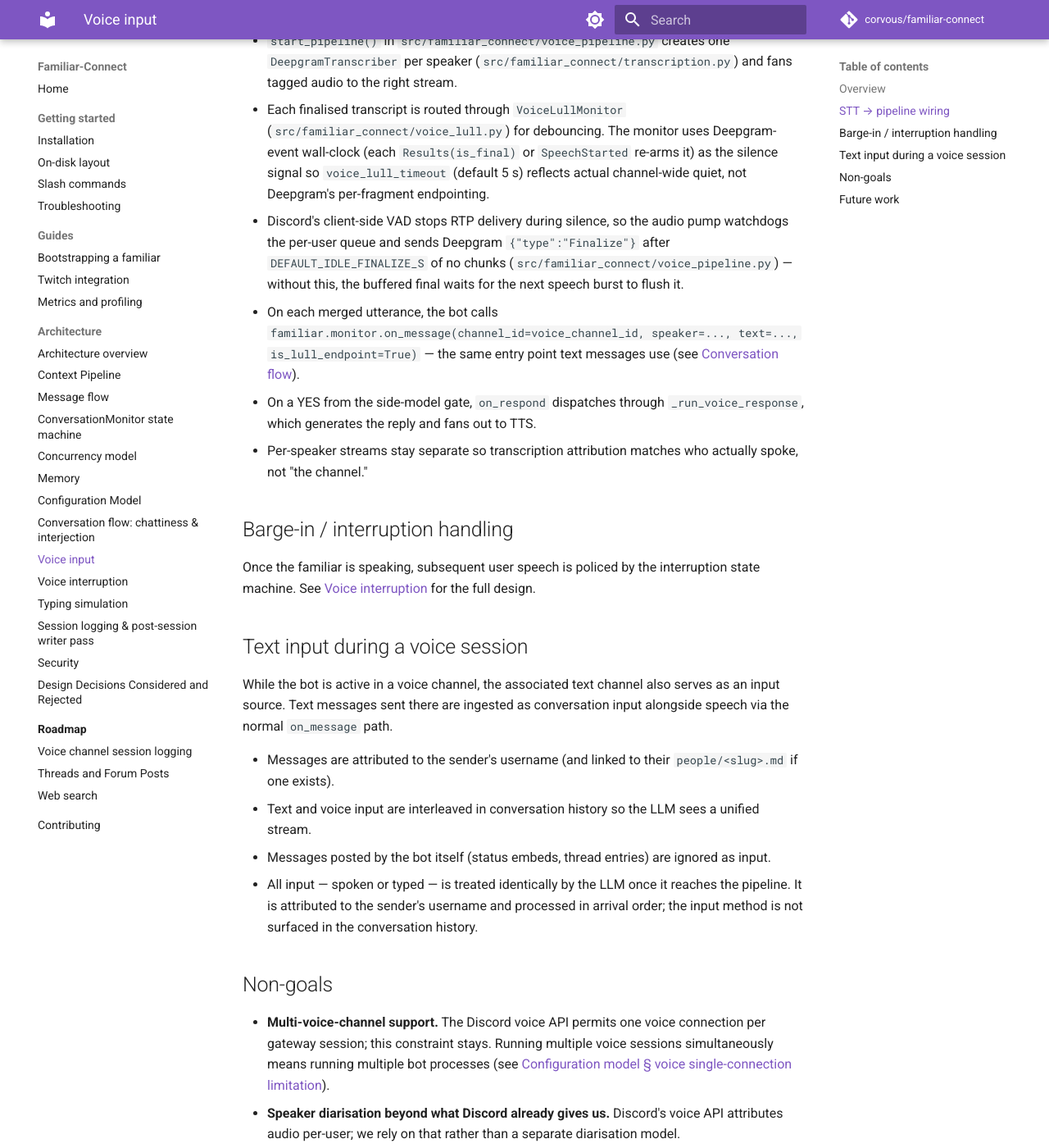
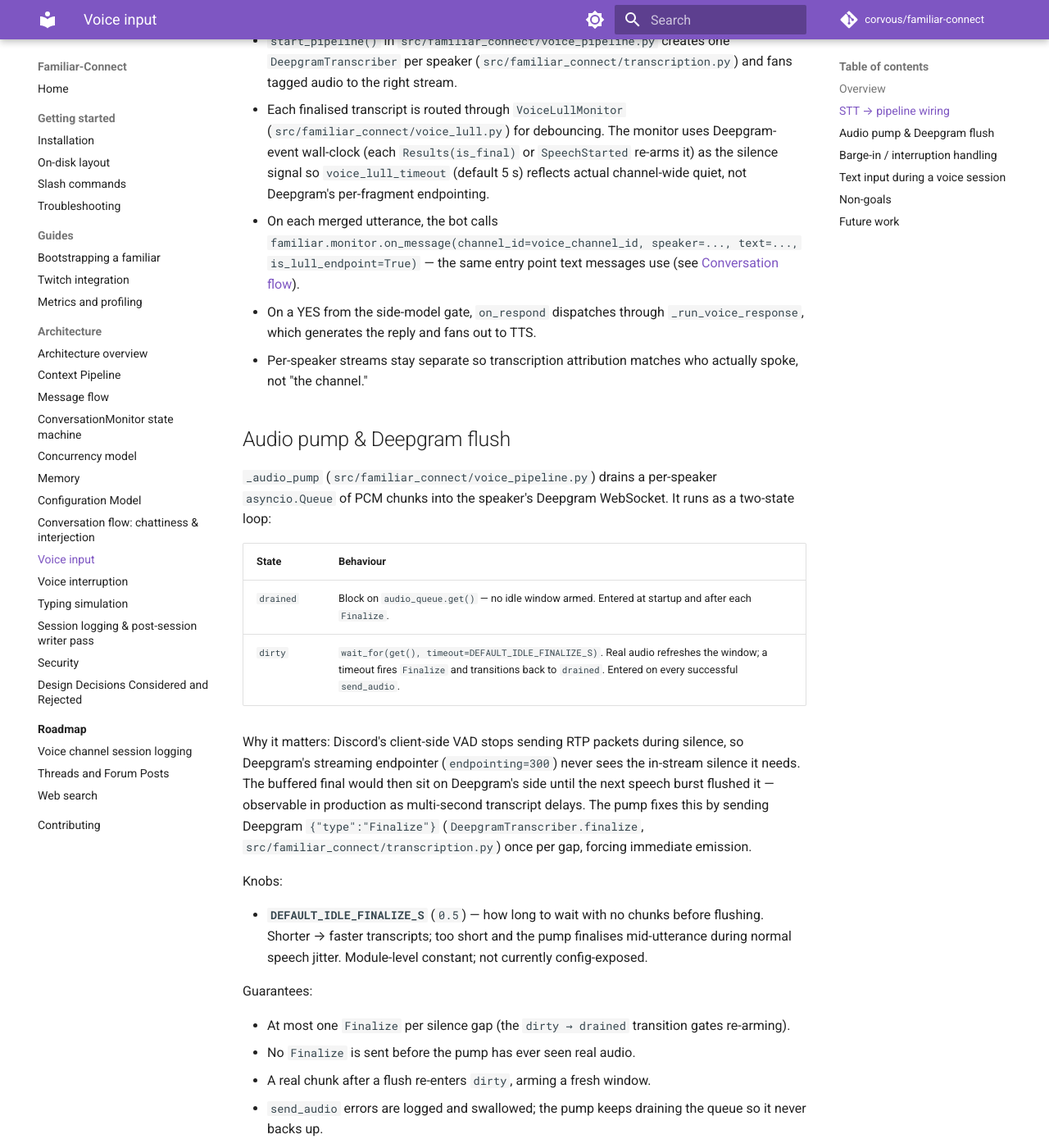
Before and after one commit to CorVous/Familiar-Connect, an MkDocs documentation site: the page built from docs/architecture/voice-input.md, in a window 1280 px wide and 1400 px high, scrolled down 605 px. Shown: the whole window at 82% size. Built offline with MkDocs 1.6.1 and Material for MkDocs 9.7.7, drawn with Linux system fonts in a browser that asks for light colours; comment, search, counter and statistics services are not loaded.

Commit message:
docs(voice): document audio pump's Deepgram Finalize watchdog
Promotes the bullet about Discord-VAD-induced final delay into a
dedicated subsection covering the two-state pump (dirty/drained), the
DEFAULT_IDLE_FINALIZE_S knob, and the at-most-one-flush-per-gap
guarantee. Confirmed working in production smoke-test.

```diff
--- a/docs/architecture/voice-input.md
+++ b/docs/architecture/voice-input.md
@@ -13,10 +13,31 @@ Wired end-to-end in `bot.py` around the `subscribe_my_voice` command (`bot.py:78
 - Per-speaker PCM streams are pulled from a `discord.py` sink into an asyncio-tagged queue — see `src/familiar_connect/voice/recording_sink.py`.
 - `start_pipeline()` in `src/familiar_connect/voice_pipeline.py` creates one `DeepgramTranscriber` per speaker (`src/familiar_connect/transcription.py`) and fans tagged audio to the right stream.
 - Each finalised transcript is routed through `VoiceLullMonitor` (`src/familiar_connect/voice_lull.py`) for debouncing. The monitor uses Deepgram-event wall-clock (each `Results(is_final)` or `SpeechStarted` re-arms it) as the silence signal so `voice_lull_timeout` (default 5 s) reflects actual channel-wide quiet, not Deepgram's per-fragment endpointing.
-- Discord's client-side VAD stops RTP delivery during silence, so the audio pump watchdogs the per-user queue and sends Deepgram `{"type":"Finalize"}` after `DEFAULT_IDLE_FINALIZE_S` of no chunks (`src/familiar_connect/voice_pipeline.py`) — without this, the buffered final waits for the next speech burst to flush it.
 - On each merged utterance, the bot calls `familiar.monitor.on_message(channel_id=voice_channel_id, speaker=..., text=..., is_lull_endpoint=True)` — the same entry point text messages use (see [Conversation flow](conversation-flow.md)).
 - On a YES from the side-model gate, `on_respond` dispatches through `_run_voice_response`, which generates the reply and fans out to TTS.
 - Per-speaker streams stay separate so transcription attribution matches who actually spoke, not "the channel."
+
+## Audio pump & Deepgram flush
+
+`_audio_pump` (`src/familiar_connect/voice_pipeline.py`) drains a per-speaker `asyncio.Queue` of PCM chunks into the speaker's Deepgram WebSocket. It runs as a two-state loop:
+
+| State | Behaviour |
+|---|---|
+| `drained` | Block on `audio_queue.get()` — no idle window armed. Entered at startup and after each `Finalize`. |
+| `dirty` | `wait_for(get(), timeout=DEFAULT_IDLE_FINALIZE_S)`. Real audio refreshes the window; a timeout fires `Finalize` and transitions back to `drained`. Entered on every successful `send_audio`. |
+
+Why it matters: Discord's client-side VAD stops sending RTP packets during silence, so Deepgram's streaming endpointer (`endpointing=300`) never sees the in-stream silence it needs. The buffered final would then sit on Deepgram's side until the next speech burst flushed it — observable in production as multi-second transcript delays. The pump fixes this by sending Deepgram `{"type":"Finalize"}` (`DeepgramTranscriber.finalize`, `src/familiar_connect/transcription.py`) once per gap, forcing immediate emission.
+
+Knobs:
+
+- **`DEFAULT_IDLE_FINALIZE_S`** (`0.5`) — how long to wait with no chunks before flushing. Shorter → faster transcripts; too short and the pump finalises mid-utterance during normal speech jitter. Module-level constant; not currently config-exposed.
+
+Guarantees:
+
+- At most one `Finalize` per silence gap (the `dirty → drained` transition gates re-arming).
+- No `Finalize` is sent before the pump has ever seen real audio.
+- A real chunk after a flush re-enters `dirty`, arming a fresh window.
+- `send_audio` errors are logged and swallowed; the pump keeps draining the queue so it never backs up.
 
 ## Barge-in / interruption handling
 
```
